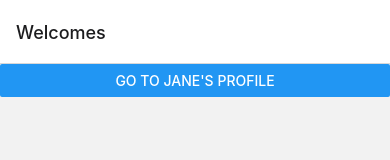
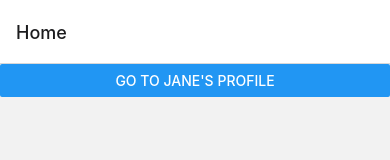
Before and after one commit to ThallisonRhanniel/ProjectTestNew, a React Native app: screen / in a window 390 px wide. Shown: the top 160 px of the page. Built offline with nearby package versions, Linux system fonts and the light colour scheme.

Commit message:
Alterado o arquivo de navegacão para TSx

```diff
--- a/App.tsx
+++ b/App.tsx
@@ -24,18 +24,18 @@ const Stack = createNativeStackNavigator();
 export default function App() {
   return (
 
-    // <AppNavigator></AppNavigator>
+    <AppNavigator></AppNavigator>
 
-    <NavigationContainer>
-      <Stack.Navigator>
-        <Stack.Screen
-          name="Home"
-          component={HomeScreen}
-          options={{title: 'Welcomes'}}
-        />
-        <Stack.Screen name="Profile" component={ProfileScreen} />
-      </Stack.Navigator>
-    </NavigationContainer>
+    // <NavigationContainer>
+    //   <Stack.Navigator>
+    //     <Stack.Screen
+    //       name="Home"
+    //       component={HomeScreen}
+    //       options={{title: 'Welcomes'}}
+    //     />
+    //     <Stack.Screen name="Profile" component={ProfileScreen} />
+    //   </Stack.Navigator>
+    // </NavigationContainer>
 
     // <View style={styles.container}>
     //   <StatusBar style="auto" />
--- a/AppNavigator.js
+++ b/AppNavigator.tsx
@@ -1,19 +1,20 @@
 
 import * as React from 'react';
-import { NavigationContainer } from '@react-navigation/native'
-import { createStackNavigator } from '@react-navigation/native-stack'
+import { Button,Text }  from 'react-native';
+import { NavigationContainer } from '@react-navigation/native';
+import {createNativeStackNavigator} from '@react-navigation/native-stack';
 
-// import { IndexScreen } from './screens/index.screen'
-// import { DetailsScreen } from './screens/details.screen'
-
-const { Navigator, Screen } = createStackNavigator()
+console.log("hei");
+console.log(`teste ${createNativeStackNavigator}`);
+const { Navigator, Screen } = createNativeStackNavigator();
 
 const HomeNavigator = () => (
-    <Navigator headerMode='none'>
+    <Navigator>
         <Screen name='Home' component={HomeScreen}/>
         <Screen name='Profile' component={ProfileScreen}/>
     </Navigator>
 )
+
 
 export const AppNavigator = () => (
     <NavigationContainer>
@@ -22,7 +23,7 @@ export const AppNavigator = () => (
 )
 
 
-const HomeScreen = ({navigation}) => {
+const HomeScreen = ({navigation}:any) => {
     return (
       <Button
         title="Go to Jane's profile"
@@ -33,6 +34,6 @@ const HomeScreen = ({navigation}) => {
     );
 };
 
-const ProfileScreen = ({navigation, route}) => {
+const ProfileScreen = ({navigation, route}:any) => {
     return <Text>This is {route.params.name}'s profile</Text>;
 };
```
